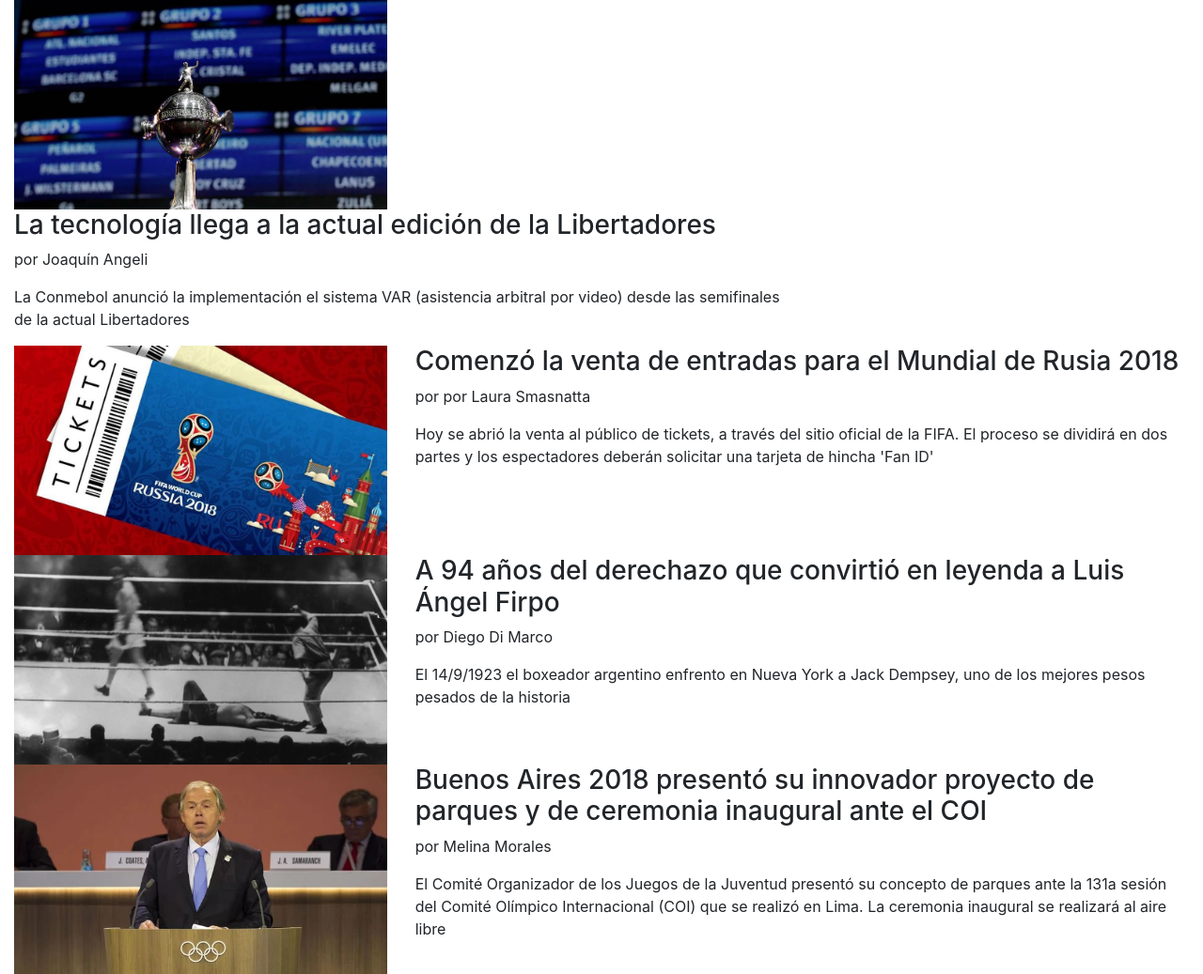
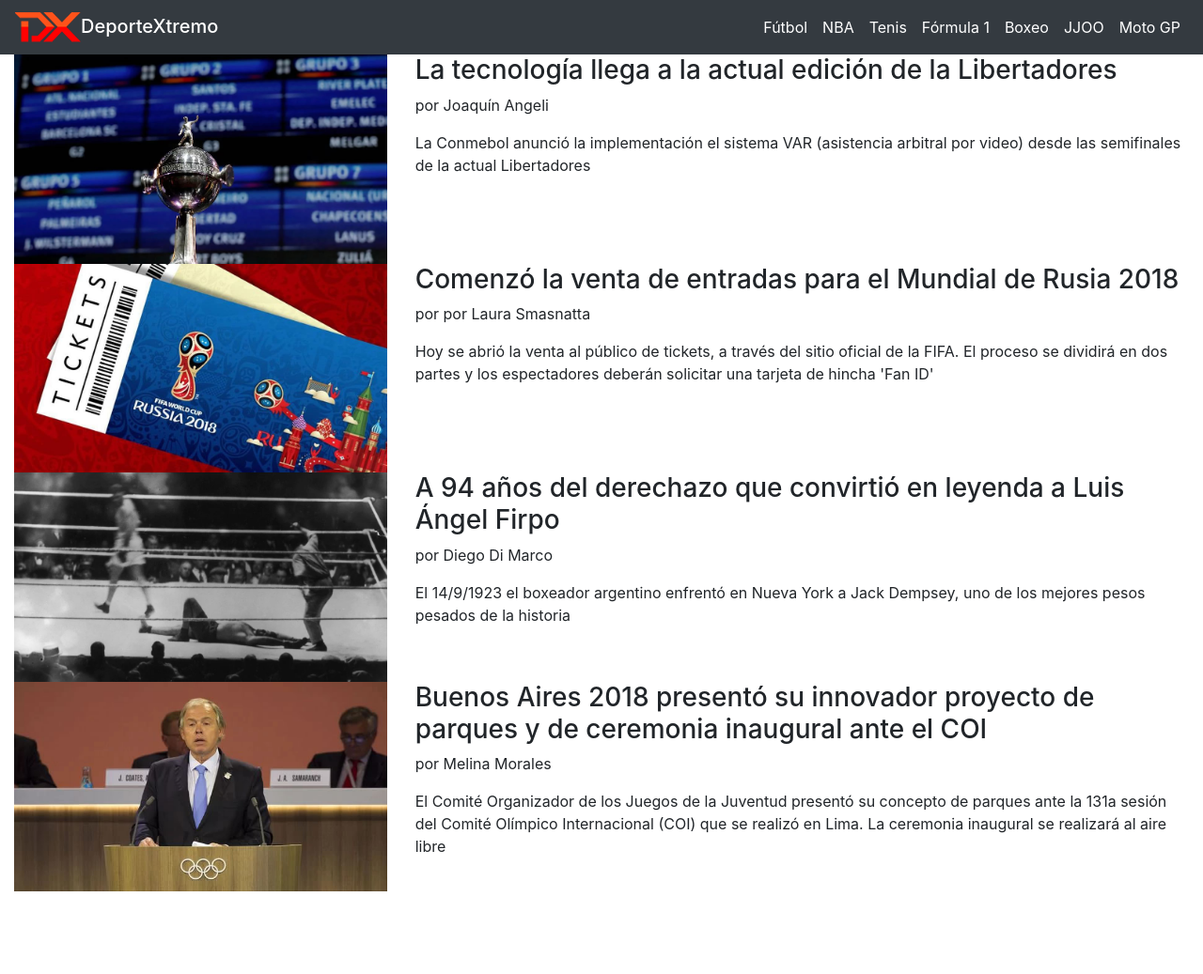
Before and after one commit to Jesinug/PWFE-M1-06, a plain HTML site: page index.html in a window 1280 px wide. Shown: the whole page at 94% size. After the commit the page ends 949 px from the top, so only its background shows below. Drawn offline with nearby package versions, Linux system fonts and the light colour scheme.

Commit message:
Armando el header/nav con Componentes y Utilidades de Bootstrap

```diff
--- a/index.html
+++ b/index.html
@@ -12,6 +12,51 @@
     </head>
 
     <body>
+    	<!--- Inicio Nav --->
+    	<nav class="navbar navbar-expand-lg navbar-dark bg-dark">
+  		  <a class="navbar-brand h1 m-0" href="#">
+  		  <!--- El h1 hace la letra m[as gruesa, el m-0 es la manera en q le indico al bs q no quiero margen (ver en Spacing) --->
+    <img src="img/logo.png" class="d-inline-block align-top" alt="">DeporteXtremo</a>
+
+  	<button class="navbar-toggler" type="button" data-toggle="collapse" data-target="#Menu" aria-controls="Menu" aria-expanded="false" aria-label="Toggle navigation">
+  	<!--- Los atributos DATA pueden ser data-target o data-toggle; son para asignar una accion, toggle indica el efecto q debe realizarse, target indica que elemento debe ser abierto --->
+    <span class="navbar-toggler-icon"></span>
+  	</button>
+
+  	<div class="collapse navbar-collapse" id="Menu">
+    <ul class="navbar-nav ml-auto text-center text-lg-right"> <!--- Text-center es la indicacion de q el texto q integr la ul tiene q estar centrado --->
+      	<li class="nav-item active">
+        <a class="nav-link" href="#">Fútbol</a>
+      	</li>
+      	<li class="nav-item active">
+        <a class="nav-link" href="#">NBA</a>
+      	</li>
+      	<li class="nav-item active">
+        <a class="nav-link" href="#">Tenis</a>
+      	</li>
+      	<li class="nav-item active">
+        <a class="nav-link" href="#">Fórmula 1</a>
+      	</li>
+		<li class="nav-item active">
+        <a class="nav-link" href="#">Boxeo</a>
+      	</li>
+      	<li class="nav-item active">
+        <a class="nav-link" href="#">JJOO</a>
+      	</li>
+      	<li class="nav-item active">
+        <a class="nav-link" href="#">Moto GP</a>
+      	</li>
+    </ul>
+    <!--- FORMULARIO QUE NO QUIERO USAR
+    <form class="form-inline my-2 my-lg-0">
+      <input class="form-control mr-sm-2" type="search" placeholder="Search" aria-label="Search">
+      <button class="btn btn-outline-success my-2 my-sm-0" type="submit">Search</button>
+    </form>
+    --->
+  </div>
+</nav>
+		<!--- Fin Nav --->
+
       <main>
 
       <section class="container-fluid" id="ultimas-noticias">
@@ -23,8 +68,6 @@
       <article class="row">
             <div class="col-12 col-md-3 col-lg-4">
             	<img src="img/sorteo-libertadores.jpg" class="img-fluid">
-            </div>
-            <div class="col-12 col-md-9 col-lg-8">
             </div>
           	<div class="col-12 col-md-9 col-lg-8">
             	<h3>La tecnología llega a la actual edición de la Libertadores</h3>
@@ -60,7 +103,7 @@
         <div class="col-12 col-md-9 col-lg-8">
           <h3>A 94 años del derechazo que convirtió en leyenda a Luis Ángel Firpo</h3>
           <p>por Diego Di Marco</p>
-          <p>El 14/9/1923 el boxeador argentino enfrento en Nueva York a Jack Dempsey, uno de los mejores pesos pesados de la historia</p>
+          <p>El 14/9/1923 el boxeador argentino enfrentó en Nueva York a Jack Dempsey, uno de los mejores pesos pesados de la historia</p>
         </div>
       </article>
       <!-- FIN Noticia #3 -->
```
Lines whose indentation alone changed are shown as unchanged.
